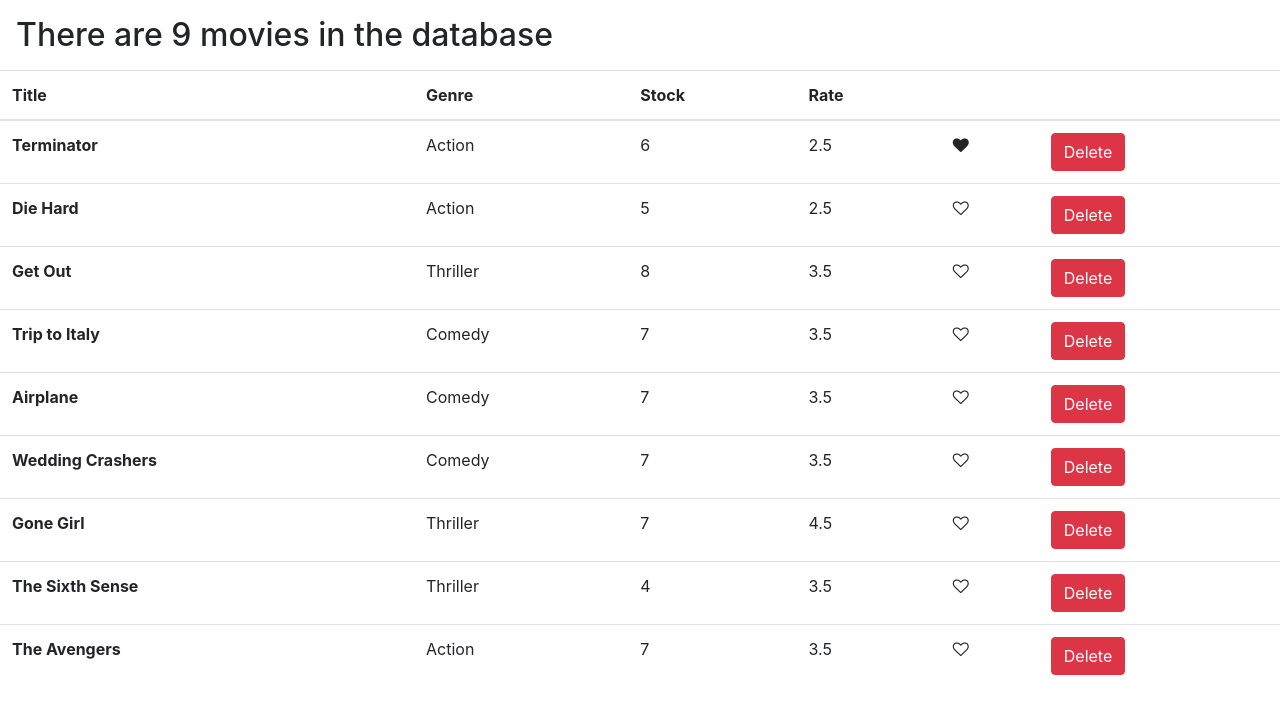
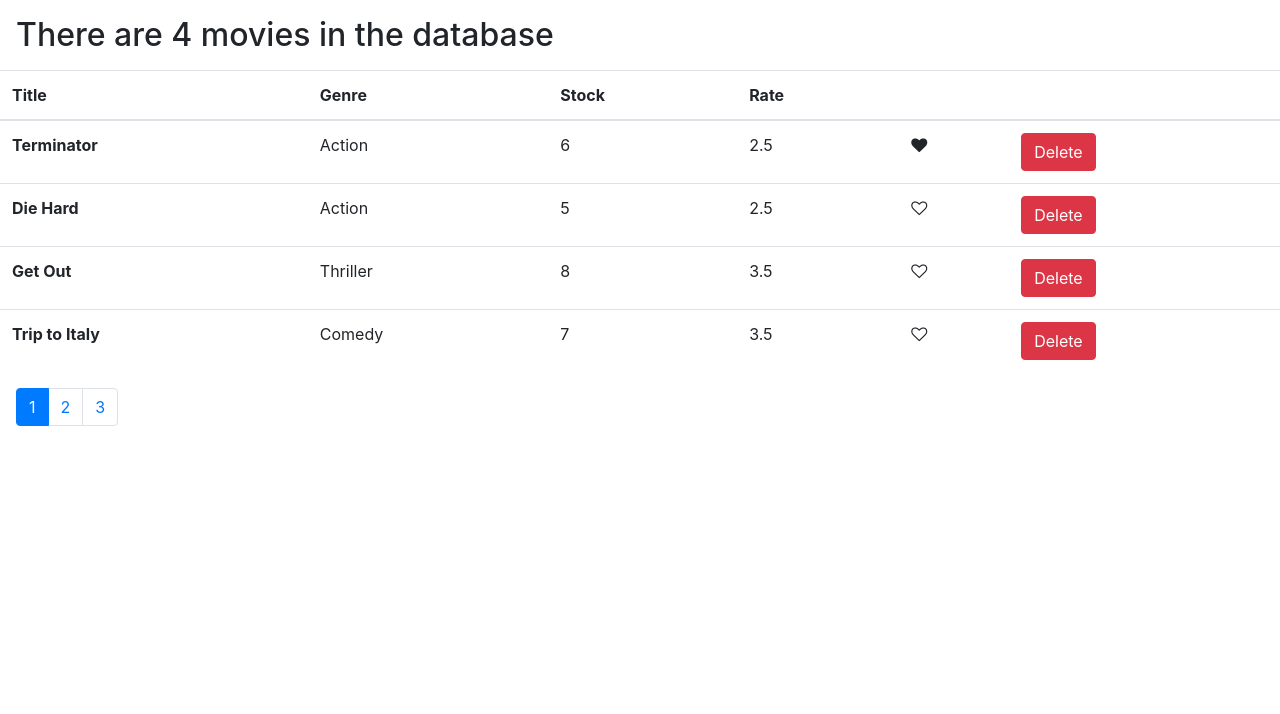
Before and after one commit to rahulharlalka/Learning_react2, a React (Create React App) app: page / in a window 1280 px wide. Shown: the top 714 px of the page. Built offline with nearby package versions, Linux system fonts and the light colour scheme.

Commit message:
pagination component builiding

```diff
--- a/package.json
+++ b/package.json
@@ -8,6 +8,7 @@
     "@testing-library/user-event": "^12.3.0",
     "bootstrap": "^4.5.3",
     "font-awesome": "^4.7.0",
+    "lodash": "^4.17.20",
     "react": "^17.0.1",
     "react-dom": "^17.0.1",
     "react-scripts": "4.0.1",
--- a/src/components/common/pagination.jsx
+++ b/src/components/common/pagination.jsx
@@ -1,7 +1,34 @@
 import React from "react";
+import _ from "lodash";
 
 function Pagination(props) {
-  return null;
+  const { itemsCount, pageSize, currentPage, onPageChange } = props;
+  console.log(currentPage);
+
+  const pagesCount = Math.ceil(itemsCount / pageSize);
+  const pages = _.range(1, pagesCount + 1);
+  if (pagesCount === 1) return null;
+
+  return (
+    <nav aria-label="Page navigation example " className="m-3">
+      <ul className="pagination">
+        {pages.map((page) => {
+          return (
+            <li
+              key={page}
+              className={
+                page === currentPage ? "page-item active" : "page-item"
+              }
+            >
+              <a className="page-link" onClick={() => onPageChange(page)}>
+                {page}
+              </a>
+            </li>
+          );
+        })}
+      </ul>
+    </nav>
+  );
 }
 
 export default Pagination;
--- a/src/components/movieTable.jsx
+++ b/src/components/movieTable.jsx
@@ -2,27 +2,31 @@
 import { getMovies } from "../services/fakeMovieService";
 import MovieItem from "./movieItem.jsx";
 import Pagination from "./common/pagination";
+import { paginate } from "../utils/paginate.js";
 
 function MovieTable() {
-  const [movies, setMovies] = useState(getMovies());
-  const [pageSize, setPageSize] = useState(4);
+  const [allMovies, setMovies] = useState(getMovies());
+  const pageSize = 4;
+  const [currentPage, setCurrentPage] = useState(1);
 
   function handleDelete(movie) {
-    const newMovies = movies.filter((m) => m._id !== movie._id);
+    const newMovies = allMovies.filter((m) => m._id !== movie._id);
     setMovies(newMovies);
   }
 
   function handlePageChange(page) {
-    console.log(page);
+    setCurrentPage(page);
   }
 
   function handleLike(movie) {
-    const newMovies = [...movies];
+    const newMovies = [...allMovies];
     const index = newMovies.indexOf(movie);
     newMovies[index] = { ...newMovies[index] };
     newMovies[index].liked = !newMovies[index].liked;
     setMovies(newMovies);
   }
+
+  const movies = paginate(allMovies, currentPage, pageSize);
 
   if (movies.length === 0)
     return <h1 className="m-2">There are no movies in the database</h1>;
@@ -62,9 +66,10 @@
         </tbody>
       </table>
       <Pagination
-        itemsCount={movies.length}
+        itemsCount={allMovies.length}
         pageSize={pageSize}
-        onPageChnage={handlePageChange}
+        currentPage={currentPage}
+        onPageChange={handlePageChange}
       />
     </React.Fragment>
   );
--- /dev/null
+++ b/src/utils/paginate.js
@@ -0,0 +1,6 @@
+import _ from "lodash";
+
+export function paginate(items, pageNumber, pageSize) {
+  const startIndex = (pageNumber - 1) * pageSize;
+  return _(items).slice(startIndex).take(pageSize).value();
+}
```
Also changed, not shown: 1 other file (tests, documents, lock files or other folders).
